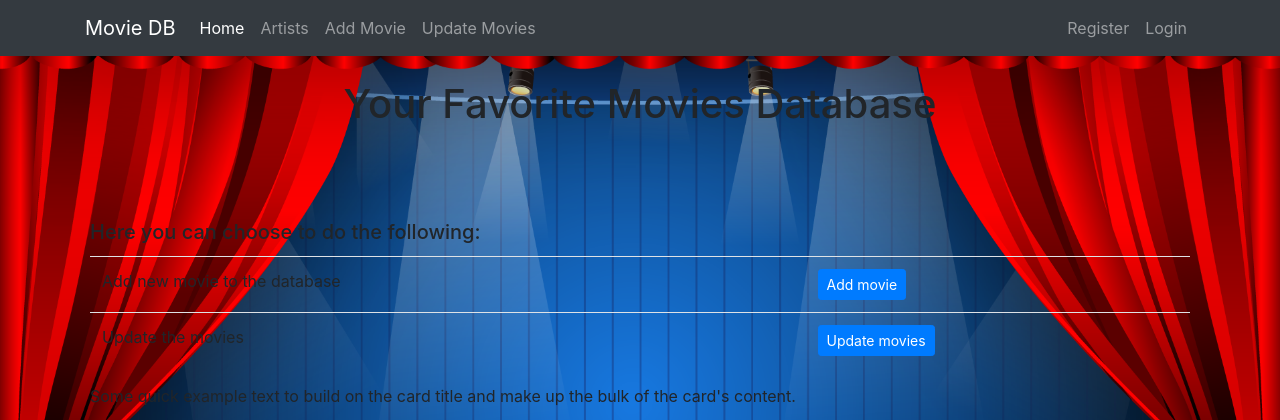
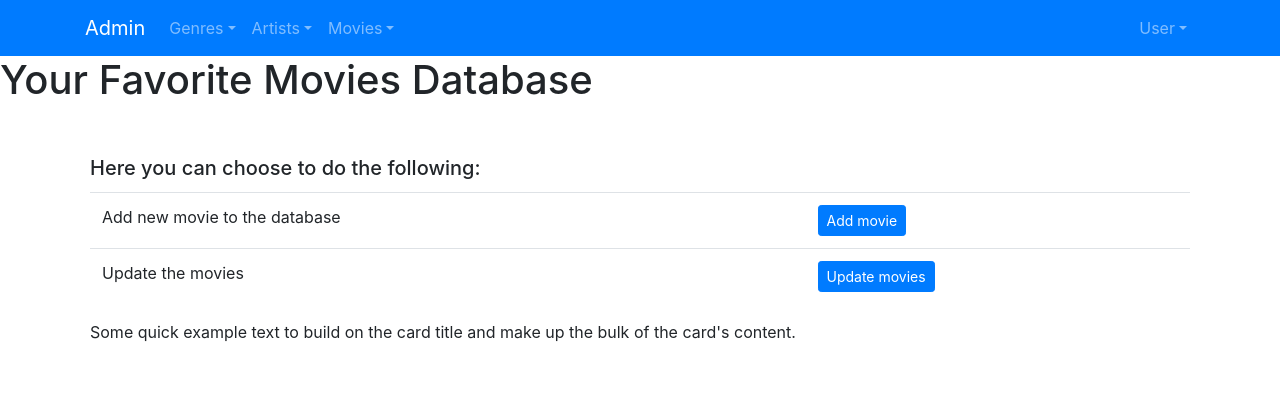
Before and after one commit to neboysam/movieDatabase, a PHP site: the page made by Views/Admin/admin.home.html.twig in a window 1280 px wide. Shown: the top 420 px of the page. Run offline with PHP 8.4, Linux system fonts and the light colour scheme; the template is opened without the code that fills it: most values are stand-ins (such as "Sample title", 1, 10 or a date in 2020); some libraries are stand-ins or nearby versions.

Commit message:
logout redirection sorting out

```diff
--- a/Views/Admin/admin.home.html.twig
+++ b/Views/Admin/admin.home.html.twig
@@ -1,4 +1,8 @@
-{% extends "partials/base.html.twig" %}
+{% extends "Admin/partials/base.admin.html.twig" %}
+
+{% block stylesheets %}
+  <link rel="stylesheet" href="{{ baseUrl }}/assets/css/admin_style.css">
+{% endblock %}
 
 {% block title %}Admin{% endblock %}
 
@@ -10,18 +14,6 @@
 <div class="back_page">
   <div class="container">
     <div class="row pt-4">
-      {# {% for movies in allMovies %}
-      <div class="col-md-3">
-        <div class="card text-white bg-dark mb-4">
-          <a href="{{baseUrl}}/show/{{movies.movie_id}}"><img src='{{baseUrl}}/Uploads/posters/{{ movies.poster }}' class="card-img b-0"></a>
-          <div class="card-body">
-            <h5 class="card-title">{{ movies.title }}</h5>
-            {# <p class="card-text">{{ exemple.synposis }}</p> #}
-            {# <a href="{{baseUrl}}/show/{{exemple.id_film}}" class="btn btn-info">Show</a> #}
-          {# </div>
-        </div>
-      </div> #}
-      {# {% endfor %} #}
       <div class="card-body">
         <h5 class="card-title">Here you can choose to do the following:</h5>
         <table class="table">
--- /dev/null
+++ b/Views/Admin/partials/base.admin.html.twig
@@ -0,0 +1,79 @@
+<!DOCTYPE html>
+<html lang="en">
+<head>
+    <meta charset="utf-8"/>
+    <title>{% block title %}{% endblock %}</title>
+    <meta name="viewport" content="width=device-width, initial-scale=1"/>
+    <link rel="stylesheet" href="https://stackpath.bootstrapcdn.com/bootstrap/4.4.1/css/bootstrap.min.css"
+          integrity="sha384-Vkoo8x4CGsO3+Hhxv8T/Q5PaXtkKtu6ug5TOeNV6gBiFeWPGFN9MuhOf23Q9Ifjh" crossorigin="anonymous">
+    {# <link rel="icon" href="{{ baseUrl }}/assets/img/favicon.png" type="image/png"> #}
+    {% block stylesheets %}
+
+    {% endblock %}
+</head>
+<body>
+<header role="banner">
+    <nav class="navbar navbar-expand-sm navbar-dark bg-primary">
+    <div class="container">
+        <a class="navbar-brand" href="{{ baseUrl }}/admin">Admin</a>
+        <button class="navbar-toggler" type="button" data-toggle="collapse" data-target="#navbarMenuHide"
+                aria-controls="navbarMenuHide" aria-expanded="false" aria-label="Toggle navigation">
+            <span class="navbar-toggler-icon"></span>
+        </button>
+        <div class="collapse navbar-collapse" id="navbarMenuHide">
+            <ul class="navbar-nav nav-pills mr-auto">
+                <li class="nav-item dropdown">
+                    <a href="#" class="nav-link dropdown-toggle" id="navbarDropdown" role="button"
+                       data-toggle="dropdown" aria-haspopup="true" aria-expanded="false">Genres</a>
+                    <div class="dropdown-menu" aria-labelledby="navbarDropdown">
+                        <a href="{{ baseUrl }}/genre/add" class="dropdown-item">Add genre</a>
+                        <a href="{{ baseUrl }}/genre/edit" class="dropdown-item">Edit genre</a>
+                        <a href="{{ baseUrl }}/genre/delete" class="dropdown-item">Delete genre</a></div>
+                </li>
+                <li class="nav-item dropdown">
+                    <a href="#" class="nav-link dropdown-toggle" id="navbarDropdown" role="button"
+                       data-toggle="dropdown" aria-haspopup="true" aria-expanded="false">Artists</a>
+                    <div class="dropdown-menu" aria-labelledby="navbarDropdown">
+                        <a href="{{ baseUrl }}/artist/add" class="dropdown-item">Add artist</a>
+                        <a href="{{ baseUrl }}/artist/edit" class="dropdown-item">Edit artist</a>
+                        <a href="{{ baseUrl }}/artist/delete" class="dropdown-item">Delete artist</a></div>
+                </li>
+                <li class="nav-item dropdown">
+                    <a href="#" class="nav-link dropdown-toggle" id="navbarDropdown" role="button"
+                       data-toggle="dropdown" aria-haspopup="true" aria-expanded="false">Movies</a>
+                    <div class="dropdown-menu" aria-labelledby="navbarDropdown">
+                        <a href="{{ baseUrl }}/movie/add" class="dropdown-item">Add movie</a>
+                        <a href="{{ baseUrl }}/movie/edit" class="dropdown-item">Edit movie</a>
+                        <a href="{{ baseUrl }}/movie/delete" class="dropdown-item">Delete movie</a></div>
+                </li>
+            </ul>
+            <ul class="navbar-nav">
+                <li class="nav-item dropdown">
+                    <a class="nav-link dropdown-toggle" href="#" id="navbarProfileMenu" data-toggle="dropdown"
+                       aria-haspopup="true" aria-expanded="false">User</a>
+                    <div class="dropdown-menu dropdown-menu-right" aria-labelledby="navbarProfileMenu">
+                        <a class="dropdown-item" href="{{ baseUrl }}">Home</a>
+                        <a class="dropdown-item" href="{{ baseUrl }}/logout">Logout and redirect Home</a>
+                    </div>
+                </li>
+            </ul>
+        </div>
+        </div>
+    </nav>
+</header>
+{% block body %}
+
+{% endblock %}
+<script src="https://code.jquery.com/jquery-3.4.1.slim.min.js"
+        integrity="sha384-J6qa4849blE2+poT4WnyKhv5vZF5SrPo0iEjwBvKU7imGFAV0wwj1yYfoRSJoZ+n"
+        crossorigin="anonymous"></script>
+<script src="https://cdn.jsdelivr.net/npm/popper.js@1.16.0/dist/umd/popper.min.js"
+        integrity="sha384-Q6E9RHvbIyZFJoft+2mJbHaEWldlvI9IOYy5n3zV9zzTtmI3UksdQRVvoxMfooAo"
+        crossorigin="anonymous"></script>
+<script src="https://stackpath.bootstrapcdn.com/bootstrap/4.4.1/js/bootstrap.min.js"
+        integrity="sha384-wfSDF2E50Y2D1uUdj0O3uMBJnjuUD4Ih7YwaYd1iqfktj0Uod8GCExl3Og8ifwB6"
+        crossorigin="anonymous"></script>
+{% block javascripts %}
+{% endblock %}
+</body>
+</html>
--- a/Views/partials/base.html.twig
+++ b/Views/partials/base.html.twig
@@ -36,9 +36,9 @@
           </ul>
 
           <ul class="navbar-nav ml-auto">
-          {% if user.email %}
+          {% if user_id %}
           <li class="nav-item ml-auto">
-            <a class="nav-link" href="{{baseUrl}}/logout">Logout</a>
+            <a class="nav-link" href="{{baseUrl}}/admin">Admin</a>
           </li>
           {% else %}
           <li class="nav-item ml-auto">
--- a/index.php
+++ b/index.php
@@ -35,6 +35,9 @@ $mainRouter->addRoutePOST('/register', 'Users.register');
 $mainRouter->addRouteGET('/login', 'Users.login');
 $mainRouter->addRoutePOST('/login', 'Users.login');
 
+// User Logout
+$mainRouter->addRouteGET('/logout', 'Users.logout');
+
 try {
     $mainRouter->startRouter();
 } catch (RouterException $e) {
```
Also changed, not shown: Controllers/AdminController.php (+10 -0 lines), Controllers/UsersController.php (+11 -9 lines), assets/css/admin_style.css (added, +9 -0 lines).
